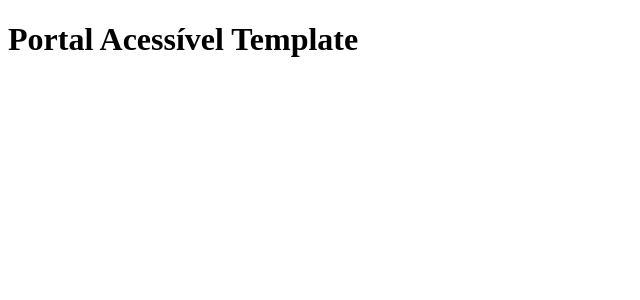
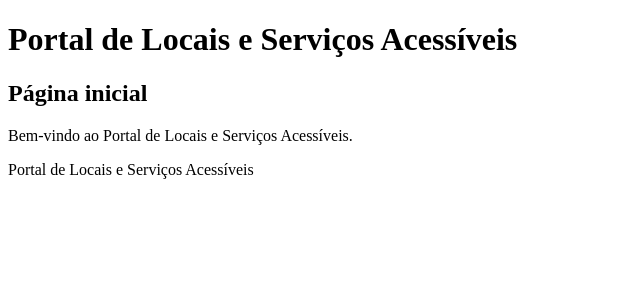
Before and after one commit to 1TDSPw-26/portal-locais-acessiveis, a React (Vite) app: page / in a window 1280 px wide. Shown: the top 300 px of the page, without its empty margins (0-640 px from the left). Built offline with nearby package versions, Linux system fonts and the light colour scheme.

Commit message:
feat: Criacao das paginas.tsx atualizacao da paginas Home.tsx (mudanca de nome), rotas criadas no App.Routes.tsx e MainLayout.tsx configurado com o Outlet importado

```diff
--- a/src/App.tsx
+++ b/src/App.tsx
@@ -1,9 +1,6 @@
 
+import AppRoutes from './routes/AppRoutes'
 
 export default function App() {
-  return (
-    <div>
-      <h1>Portal Acessível Template</h1>
-    </div>
-  )
+  return <AppRoutes />
 }
--- a/src/layouts/MainLayout/Mainlayout.tsx
+++ b/src/layouts/MainLayout/Mainlayout.tsx
@@ -0,0 +1,22 @@
+
+import { Outlet } from 'react-router-dom'
+
+function MainLayout() {
+  return (
+    <>
+      <header>
+        <h1>Portal de Locais e Serviços Acessíveis</h1>
+      </header>
+
+      <main>
+        <Outlet />
+      </main>
+
+      <footer>
+        <p>Portal de Locais e Serviços Acessíveis</p>
+      </footer>
+    </>
+  )
+}
+
+export default MainLayout
--- a/src/main.tsx
+++ b/src/main.tsx
@@ -1,9 +1,13 @@
+
 import { StrictMode } from 'react'
 import { createRoot } from 'react-dom/client'
 import App from './App.tsx'
+import { BrowserRouter } from 'react-router-dom'
 
 createRoot(document.getElementById('root')!).render(
   <StrictMode>
-    <App />
+    <BrowserRouter>
+      <App />
+    </BrowserRouter>
   </StrictMode>,
 )
--- a/src/pages/Cadastro/Cadastro.tsx
+++ b/src/pages/Cadastro/Cadastro.tsx
@@ -0,0 +1,11 @@
+
+function Cadastro() {
+  return (
+    <section>
+      <h2>Cadastrar local</h2>
+      <p>Página destinada ao cadastro de locais.</p>
+    </section>
+  )
+}
+
+export default Cadastro
--- /dev/null
+++ b/src/pages/Home/Home.tsx
@@ -0,0 +1,11 @@
+
+function Home() {
+  return (
+    <section>
+      <h2>Página inicial</h2>
+      <p>Bem-vindo ao Portal de Locais e Serviços Acessíveis.</p>
+    </section>
+  )
+}
+
+export default Home
--- a/src/pages/Locais/Locais.tsx
+++ b/src/pages/Locais/Locais.tsx
@@ -0,0 +1,11 @@
+
+function Locais() {
+  return (
+    <section>
+      <h2>Locais</h2>
+      <p>Listagem de locais acessíveis.</p>
+    </section>
+  )
+}
+
+export default Locais
--- a/src/pages/Sobre/Sobre.tsx
+++ b/src/pages/Sobre/Sobre.tsx
@@ -0,0 +1,11 @@
+
+function Sobre() {
+  return (
+    <section>
+      <h2>Sobre</h2>
+      <p>Informações sobre o Portal de Locais e Serviços Acessíveis.</p>
+    </section>
+  )
+}
+
+export default Sobre
--- a/src/routes/AppRoutes.tsx
+++ b/src/routes/AppRoutes.tsx
@@ -0,0 +1,24 @@
+
+import { Routes, Route } from 'react-router-dom'
+
+import MainLayout from '../layouts/MainLayout/Mainlayout'
+import Cadastro from '../pages/Cadastro/Cadastro'
+import Home from '../pages/Home/Home'
+import Locais from '../pages/Locais/Locais'
+import Sobre from '../pages/Sobre/Sobre'
+
+function AppRoutes() {
+    return (
+        <Routes>
+            <Route path="/" element={<MainLayout />}>
+                <Route index element={<Home />} />
+                <Route path="locais" element={<Locais />} />
+                <Route path="cadastro" element={<Cadastro />} />
+                <Route path="sobre" element={<Sobre />} />
+
+            </Route>
+        </Routes>
+    )
+}
+
+export default AppRoutes
```
Also changed, not shown: src/pages/Home/home.tsx (deleted).
